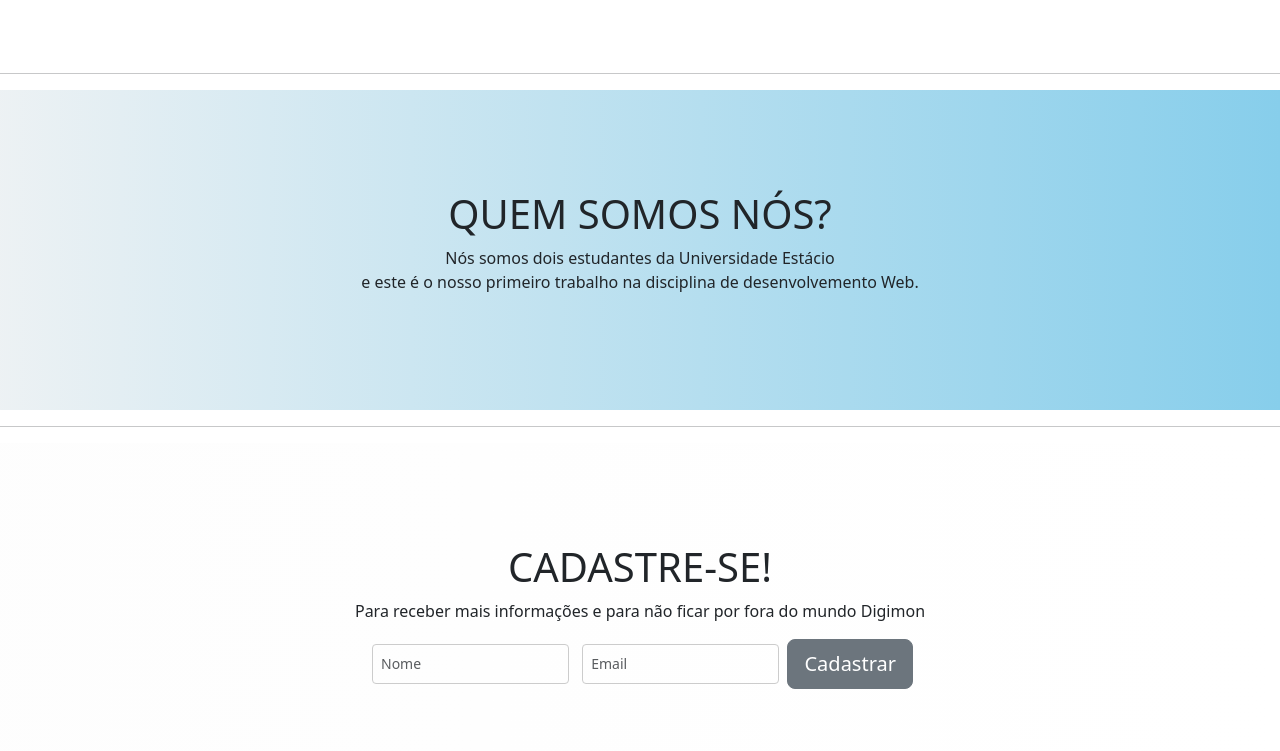
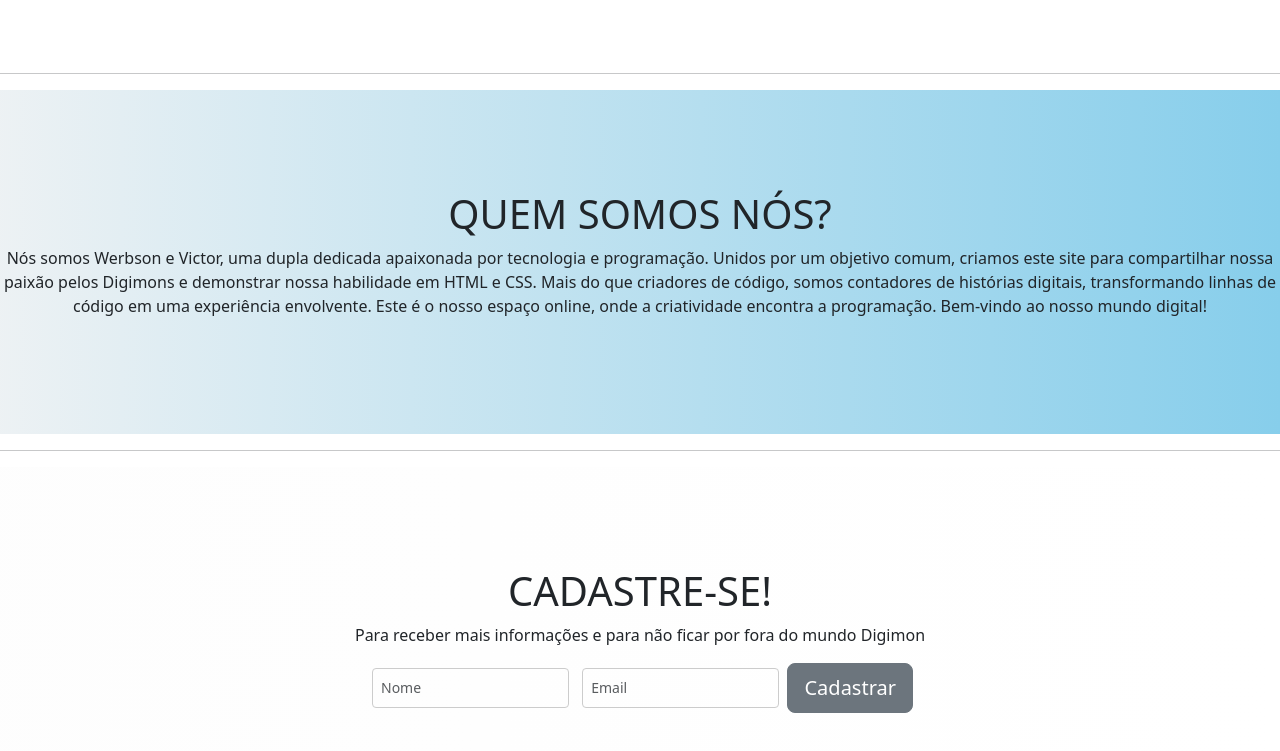
Before and after one commit to VictorFOliveira/WORKESTACIOI, a plain HTML site: page index.html in a window 1280 px wide. Shown: the part 2436-3187 px from the top of the page. Drawn offline with nearby package versions, Linux system fonts and the light colour scheme.

Commit message:
Update da div quem somos nós?

```diff
--- a/index.html
+++ b/index.html
@@ -162,10 +162,10 @@
 
         </div>
     </div>
-    <hr>
+   <hr>
     <div class="criadores">
         <h1>QUEM SOMOS NÓS?</h1>
-        <p>Nós somos dois estudantes da Universidade Estácio<br>e este é o nosso primeiro trabalho na disciplina de desenvolvemento Web.</p>
+      <p>Nós somos Werbson e Victor, uma dupla dedicada apaixonada por tecnologia e programação. Unidos por um objetivo comum, criamos este site para compartilhar nossa paixão pelos Digimons e demonstrar nossa habilidade em HTML e CSS. Mais do que criadores de código, somos contadores de histórias digitais, transformando linhas de código em uma experiência envolvente. Este é o nosso espaço online, onde a criatividade encontra a programação. Bem-vindo ao nosso mundo digital!</p>
     </div>
     <hr>
 
```
